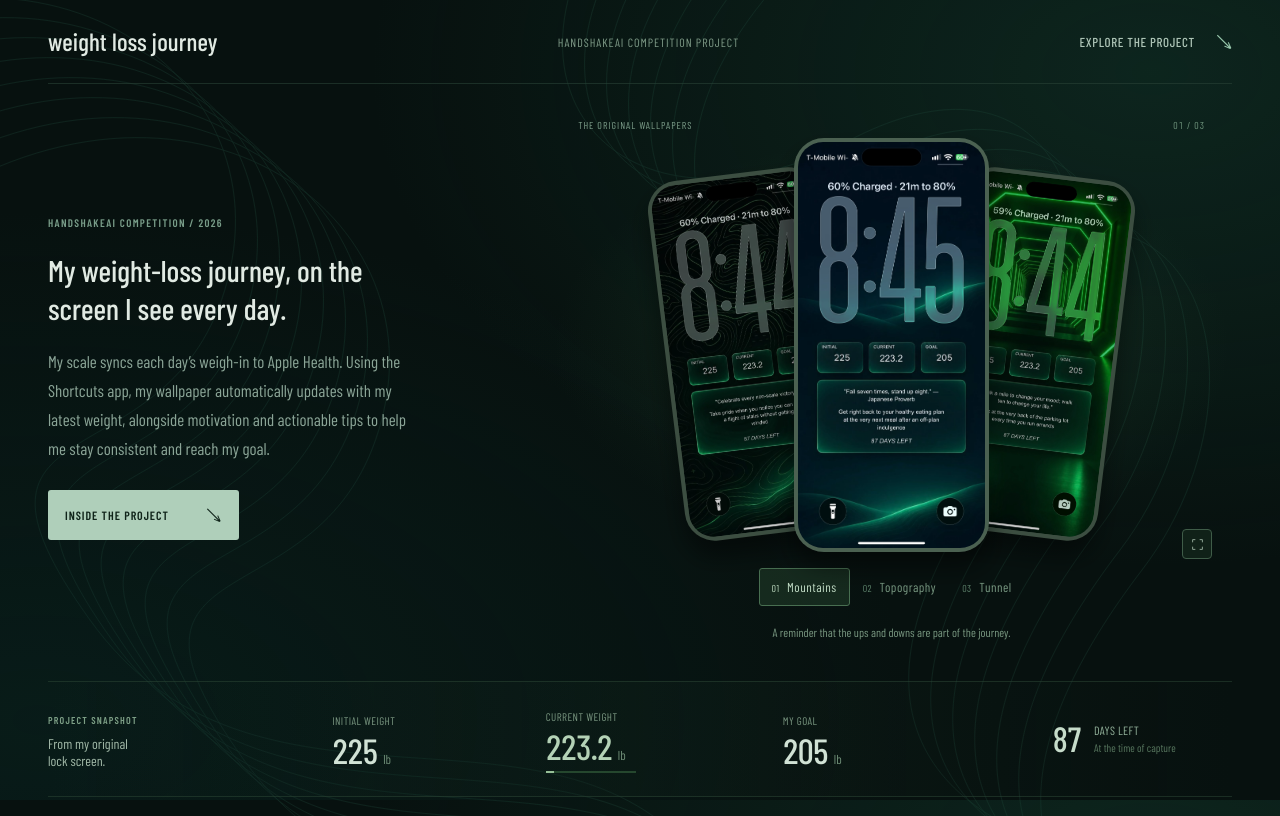
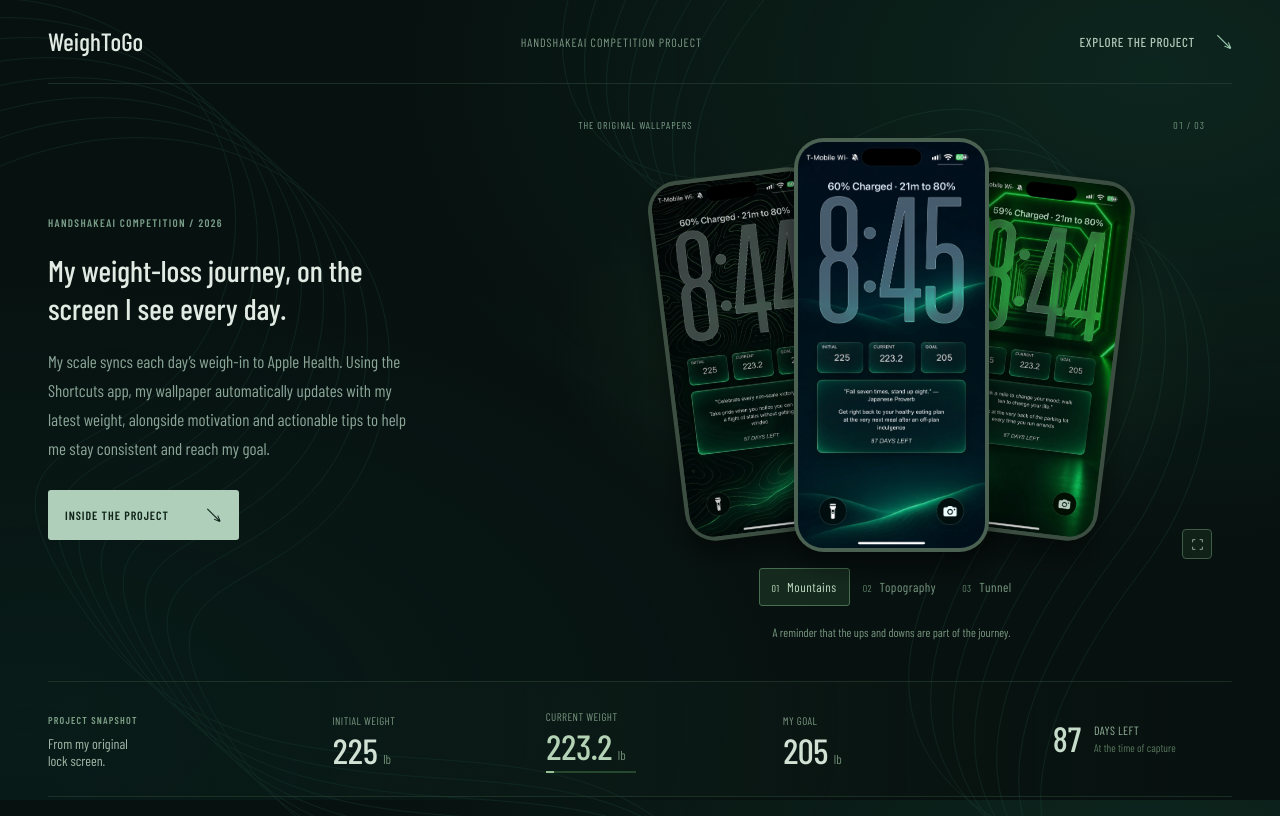
Before and after one commit to iGlitchz/weightlossbackground, a plain HTML site: page dist/index.html in a window 1280 px wide. Shown: the top 816 px of the page. Drawn offline with nearby package versions, Linux system fonts and the light colour scheme; a web font is replaced by a local one.

Commit message:
Set WeighToGo wordmark, WeightToGo title, and WTG favicon

```diff
--- a/dist/index.html
+++ b/dist/index.html
@@ -5,8 +5,8 @@
   <meta name="viewport" content="width=device-width, initial-scale=1">
   <meta name="theme-color" content="#07110f">
   <meta name="description" content="A HandshakeAI competition project: an iPhone wallpaper for my weight-loss journey, rebuilt daily at 10 AM with Apple Health, Gemini, and Shortcuts.">
-  <title>Living Wallpaper — HandshakeAI Competition</title>
-  <link rel="icon" href="./assets/mark.svg" type="image/svg+xml">
+  <title>WeightToGo</title>
+  <link rel="icon" href="./assets/wtg.svg" type="image/svg+xml">
   <link rel="stylesheet" href="./styles.css">
   <link rel="stylesheet" href="./automation.css">
   <link rel="stylesheet" href="./editorial.css">
@@ -18,7 +18,7 @@
 <body>
   <a class="skip-link" href="#main">Skip to content</a>
   <header class="site-header wrap">
-    <a href="#" class="wordmark" aria-label="Weight loss journey home">weight loss journey</a>
+    <a href="#" class="wordmark" aria-label="WeighToGo home">WeighToGo</a>
     <span class="header-note">HandshakeAI competition project</span>
     <a class="header-link" href="#chapters">Explore the project <span aria-hidden="true">↘</span></a>
   </header>
```
Also changed, not shown: dist/assets/mark.svg (deleted), dist/assets/wtg.svg (added).
